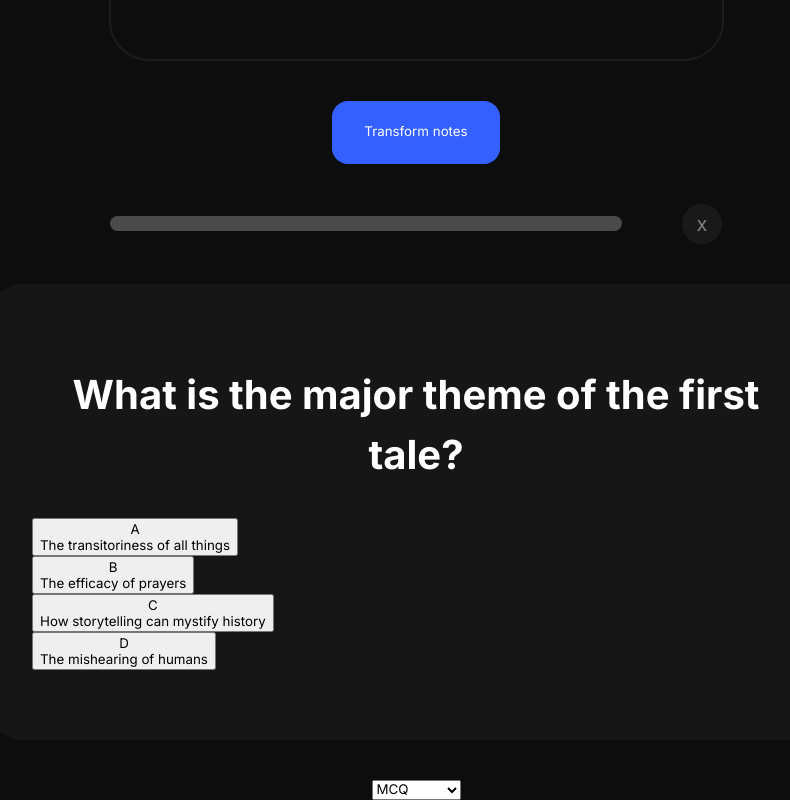
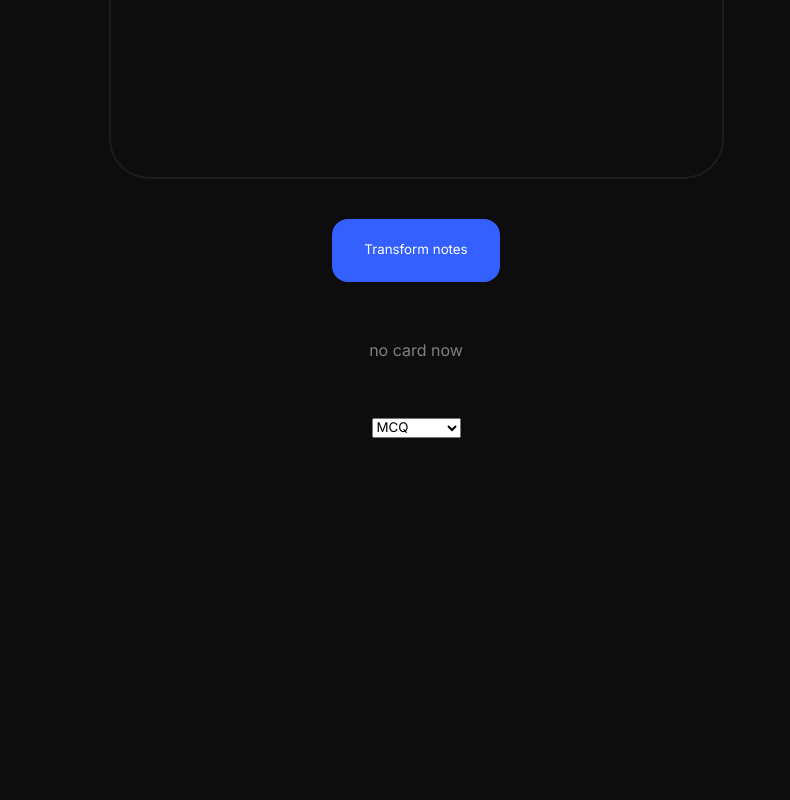
Before and after one commit to AcceptedSugar/zotcards, a Next.js app in the folder client/: page / in a window 1280 px wide. Shown: the part 701-1501 px from the top of the page, without its empty margins (224-1014 px from the left). After the commit the page ends 1139 px from the top, so only its background shows below. Built offline with nearby package versions, Linux system fonts and the light colour scheme.

Commit message:
fixed bugs

```diff
--- a/client/app/page.js
+++ b/client/app/page.js
@@ -87,40 +87,9 @@ function Card({questions, currentQuestion, setCurrentQuestion}) {
 }
 
 export default function Home() {
-    const [questions, setQuestions] = useState([{
-        'question': 'What is the major theme of the first tale?',
-        'choices': {
-            'A': 'The transitoriness of all things',
-            'B': 'The efficacy of prayers',
-            'C': 'How storytelling can mystify history',
-            'D': 'The mishearing of humans'
-        },
-        'correct': 'C'
-    }, {
-        'question': 'Which character in the first tale is compared to the Grinch?',
-        'choices': {'A': 'Ciappelletto', 'B': 'Cepparello', 'C': 'The priest', 'D': 'The usurers'},
-        'correct': 'A'
-    }, {
-        'question': 'What is one of the vices of Ciappelletto?',
-        'choices': {'A': 'Churchgoing', 'B': 'Blasphemy', 'C': 'Sobriety', 'D': 'Honesty'},
-        'correct': 'B'
-    }, {
-        'question': 'Where does Ciappelletto live?',
-        'choices': {'A': 'Florence', 'B': 'Rome', 'C': 'Paris', 'D': 'Venice'},
-        'correct': 'C'
-    }, {
-        'question': 'What happens to Ciappelletto after he falls ill?',
-        'choices': {
-            'A': 'He becomes a popular saint',
-            'B': 'He becomes a usurer',
-            'C': 'He becomes a priest',
-            'D': 'He becomes a storyteller'
-        },
-        'correct': 'A'
-    }])
-    const [currentQuestion, setCurrentQuestion] = useState(() => {
-        return questions[0]
-    })
+    const [questions, setQuestions] = useState()
+    const [currentQuestion, setCurrentQuestion] = useState()
+
     const [notes, setNotes] = useState()
     const [questionType, setQuestionType] = useState("MCQ")
 
@@ -142,13 +111,15 @@ export default function Home() {
     fetch(url, {
         method: 'POST',
         headers: {'Content-Type': 'application/json'},
-        mode: 'no-cors',
+        // mode: 'no-cors',
         body: JSON.stringify(request_body)
         })
             .then(response => response.json())
             .then(data => {
+                console.log('server response flash cards printed below: ')
                 console.log(data);
                 setQuestions(data);
+                setCurrentQuestion(data[0])
             })
             .catch(error => {
                 console.error('Error:', error);
@@ -194,3 +165,37 @@ export default function Home() {
 
     )
 }
+
+
+
+// [{
+//   'question': 'What is the major theme of the first tale?',
+//   'choices': {
+//       'A': 'The transitoriness of all things',
+//       'B': 'The efficacy of prayers',
+//       'C': 'How storytelling can mystify history',
+//       'D': 'The mishearing of humans'
+//   },
+//   'correct': 'C'
+// }, {
+//   'question': 'Which character in the first tale is compared to the Grinch?',
+//   'choices': {'A': 'Ciappelletto', 'B': 'Cepparello', 'C': 'The priest', 'D': 'The usurers'},
+//   'correct': 'A'
+// }, {
+//   'question': 'What is one of the vices of Ciappelletto?',
+//   'choices': {'A': 'Churchgoing', 'B': 'Blasphemy', 'C': 'Sobriety', 'D': 'Honesty'},
+//   'correct': 'B'
+// }, {
+//   'question': 'Where does Ciappelletto live?',
+//   'choices': {'A': 'Florence', 'B': 'Rome', 'C': 'Paris', 'D': 'Venice'},
+//   'correct': 'C'
+// }, {
+//   'question': 'What happens to Ciappelletto after he falls ill?',
+//   'choices': {
+//       'A': 'He becomes a popular saint',
+//       'B': 'He becomes a usurer',
+//       'C': 'He becomes a priest',
+//       'D': 'He becomes a storyteller'
+//   },
+//   'correct': 'A'
+// }]
```
Also changed, not shown: 1 other file (tests, documents, lock files or other folders).
